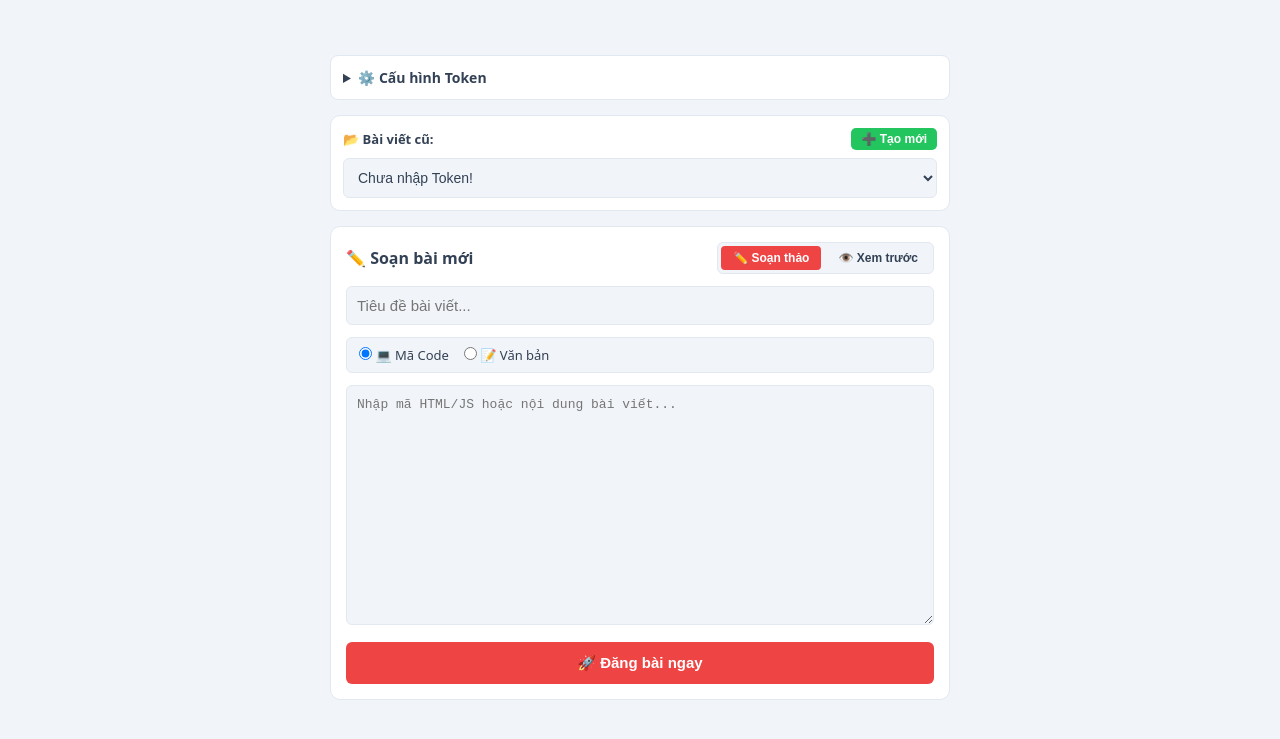
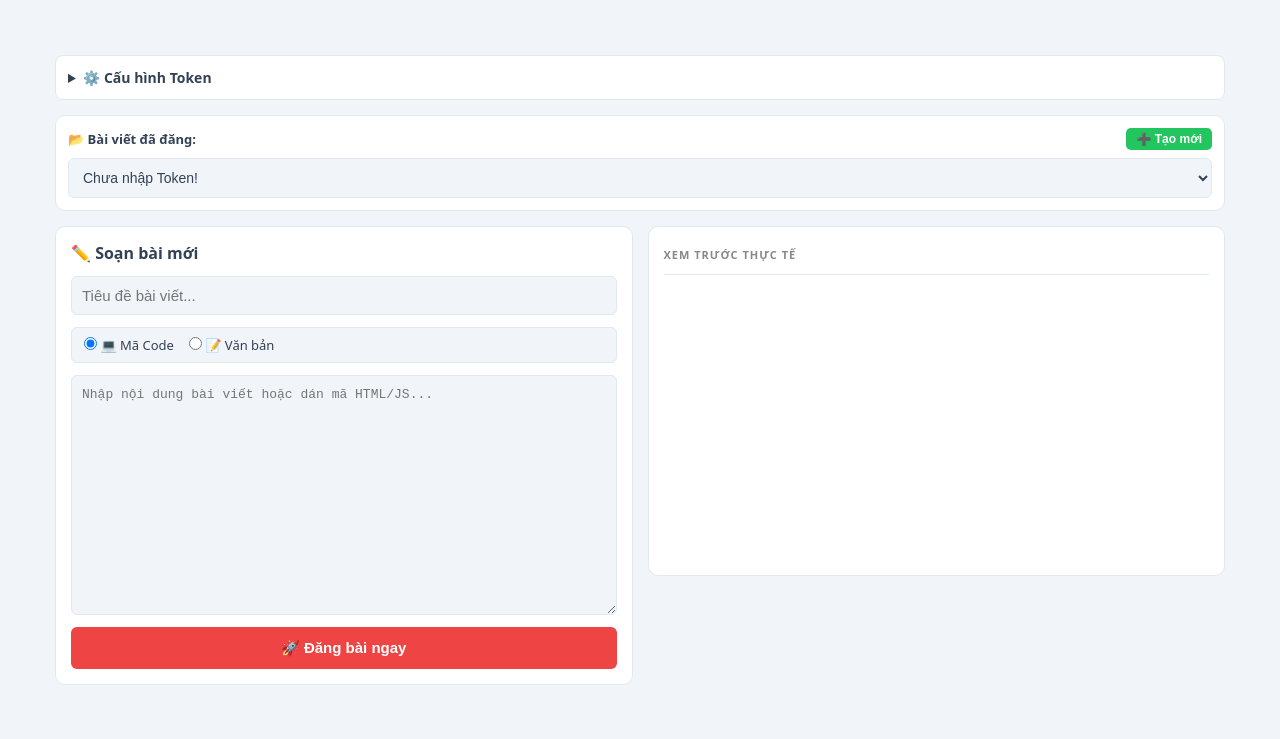
Before and after one commit to longhai/codes, a Jekyll site: the page built from admin.html, in a window 1280 px wide. Shown: the top 739 px of the page. Built offline with Jekyll 4.4.1, drawn with Linux system fonts in a browser that asks for light colours.

Commit message:
Update admin.html

```diff
--- a/admin.html
+++ b/admin.html
@@ -3,7 +3,22 @@ layout: default
 title: Quản lý Bài viết
 body_class: page-index
 ---
-<div class="container" style="max-width: 650px; padding: 15px; margin: 0 auto;">
+<style>
+  .admin-grid { display: grid; grid-template-columns: 1fr; gap: 15px; }
+  .preview-box { background: var(--card); border: 1px solid var(--border); border-radius: 10px; padding: 15px; min-height: 350px; overflow-y: auto; }
+  .tab-btn { padding: 8px 16px; border: 1px solid var(--border); background: var(--bg); color: var(--text); border-radius: 6px; cursor: pointer; font-weight: bold; }
+  .tab-btn.active { background: var(--pri); color: #fff; border-color: var(--pri); }
+
+  /* Tối ưu 2 cột cho màn hình lớn (PC) */
+  @media (min-width: 992px) {
+    .admin-container { max-width: 1200px !important; }
+    .admin-grid { grid-template-columns: 1fr 1fr; }
+    .mobile-tabs { display: none !important; }
+    .view-panel { display: block !important; }
+  }
+</style>
+
+<div class="container admin-container" style="max-width: 650px; padding: 15px; margin: 0 auto;">
 
   <!-- CẤU HÌNH GITHUB -->
   <details style="margin-bottom: 15px; background: var(--card); padding: 12px; border-radius: 8px; border: 1px solid var(--border);">
@@ -16,10 +31,10 @@ body_class: page-index
     </div>
   </details>
 
-  <!-- CHỌN BÀI CŨ -->
+  <!-- THANH CHỌN BÀI CŨ -->
   <div style="background: var(--card); border: 1px solid var(--border); border-radius: 10px; padding: 12px; margin-bottom: 15px; display: flex; flex-direction: column; gap: 8px;">
     <div style="display: flex; justify-content: space-between; align-items: center;">
-      <label for="postSelect" style="font-size: 13px; font-weight: bold;">📂 Bài viết cũ:</label>
+      <label for="postSelect" style="font-size: 13px; font-weight: bold;">📂 Bài viết đã đăng:</label>
       <button type="button" onclick="resetForm()" style="padding: 4px 10px; background: #22c55e; color: #fff; border: 0; border-radius: 5px; font-size: 12px; font-weight: bold; cursor: pointer;">➕ Tạo mới</button>
     </div>
     <select id="postSelect" style="width: 100%; padding: 10px; border-radius: 6px; border: 1px solid var(--border); background: var(--bg); color: var(--text); font-size: 14px;">
@@ -27,17 +42,17 @@ body_class: page-index
     </select>
   </div>
 
-  <!-- SOẠN THẢO & XEM TRƯỚC -->
-  <div style="background: var(--card); border: 1px solid var(--border); border-radius: 10px; padding: 15px;">
+  <!-- THANH CHUYỂN TAB TRÊN MOBILE -->
+  <div class="mobile-tabs" style="display: flex; gap: 10px; margin-bottom: 15px;">
+    <button type="button" class="tab-btn active" id="tabEditBtn" onclick="switchTab('edit')">✏️ Soạn thảo</button>
+    <button type="button" class="tab-btn" id="tabPrevBtn" onclick="switchTab('preview')">👁️ Xem thực tế</button>
+  </div>
 
-    <!-- TAB CHUYỂN ĐỔI -->
-    <div style="display: flex; justify-content: space-between; align-items: center; margin-bottom: 12px;">
-      <h3 id="formTitle" style="font-size: 16px; margin: 0;">✏️ Soạn bài mới</h3>
-      <div style="display: flex; gap: 5px; background: var(--bg); padding: 3px; border-radius: 6px; border: 1px solid var(--border);">
-        <button type="button" id="tabEdit" onclick="switchTab('edit')" style="padding: 5px 12px; border: 0; border-radius: 4px; background: var(--pri); color: #fff; font-size: 12px; font-weight: bold; cursor: pointer;">✏️ Soạn thảo</button>
-        <button type="button" id="tabPreview" onclick="switchTab('preview')" style="padding: 5px 12px; border: 0; border-radius: 4px; background: transparent; color: var(--text); font-size: 12px; font-weight: bold; cursor: pointer;">👁️ Xem trước</button>
-      </div>
-    </div>
+  <div class="admin-grid">
+
+    <!-- CỘT 1: SOẠN THẢO -->
+    <div id="editPanel" class="view-panel" style="background: var(--card); border: 1px solid var(--border); border-radius: 10px; padding: 15px;">
+      <h3 id="formTitle" style="margin-bottom: 12px; font-size: 16px;">✏️ Soạn bài mới</h3>
 
       <form id="postForm" style="display: flex; flex-direction: column; gap: 12px;">
         <input type="text" id="title" placeholder="Tiêu đề bài viết..." required style="padding: 10px; border-radius: 6px; border: 1px solid var(--border); background: var(--bg); color: var(--text); font-size: 15px;">
@@ -47,18 +62,22 @@ body_class: page-index
           <label style="font-size: 13px; cursor: pointer;"><input type="radio" name="postType" value="text"> 📝 Văn bản</label>
         </div>
 
-      <!-- KHU VỰC NHẬP NỘI DUNG -->
-      <div id="editArea">
-        <textarea id="content" placeholder="Nhập mã HTML/JS hoặc nội dung bài viết..." rows="12" required style="width: 100%; box-sizing: border-box; padding: 10px; border-radius: 6px; border: 1px solid var(--border); background: var(--bg); color: var(--text); font-family: monospace; font-size: 13px; line-height: 1.4;"></textarea>
-      </div>
-
-      <!-- KHU VỰC XEM TRƯỚC THỰC TẾ (MẶC ĐỊNH ẨN) -->
-      <div id="previewArea" style="display: none; width: 100%; min-height: 250px; border-radius: 6px; border: 1px solid var(--border); background: #fff; overflow: hidden;">
-        <iframe id="previewFrame" style="width: 100%; height: 300px; border: 0;"></iframe>
-      </div>
+        <textarea id="content" placeholder="Nhập nội dung bài viết hoặc dán mã HTML/JS..." rows="12" required style="padding: 10px; border-radius: 6px; border: 1px solid var(--border); background: var(--bg); color: var(--text); font-family: monospace; font-size: 13px; line-height: 1.4;"></textarea>
 
         <button type="submit" id="submitBtn" style="padding: 12px; background: var(--pri); color: #fff; border: 0; border-radius: 6px; font-weight: bold; font-size: 15px; cursor: pointer;">🚀 Đăng bài ngay</button>
       </form>
+    </div>
+
+    <!-- CỘT 2: XEM TRƯỚC THỰC TẾ -->
+    <div id="previewPanel" class="view-panel" style="display: none;">
+      <div class="preview-box">
+        <span style="font-size: 11px; color: #888; text-transform: uppercase; font-weight: bold; letter-spacing: 1px;">Xem trước thực tế</span>
+        <h1 id="pvTitle" style="margin: 10px 0; font-size: 20px;"></h1>
+        <hr style="border: 0; border-top: 1px solid var(--border); margin-bottom: 15px;">
+        <div id="pvBody"></div>
+      </div>
+    </div>
+
   </div>
 
 </div>
@@ -83,47 +102,53 @@ function saveConfig() {
   loadPosts();
 }
 
-// 1. Chuyển đổi giữa Chế độ Soạn thảo và Xem trước
+// Xử lý chuyển Tab trên Điện thoại
 function switchTab(tab) {
-  const editArea = document.getElementById('editArea');
-  const previewArea = document.getElementById('previewArea');
-  const tabEdit = document.getElementById('tabEdit');
-  const tabPreview = document.getElementById('tabPreview');
+  const editPnl = document.getElementById('editPanel');
+  const prevPnl = document.getElementById('previewPanel');
+  const btnEdit = document.getElementById('tabEditBtn');
+  const btnPrev = document.getElementById('tabPrevBtn');
 
-  if (tab === 'preview') {
-    editArea.style.display = 'none';
-    previewArea.style.display = 'block';
-    tabEdit.style.background = 'transparent';
-    tabEdit.style.color = 'var(--text)';
-    tabPreview.style.background = 'var(--pri)';
-    tabPreview.style.color = '#fff';
-
-    // Rendercode hoặc văn bản vào iFrame thực tế
-    const content = document.getElementById('content').value;
-    const isCode = document.querySelector('input[name="postType"]:checked').value === 'code';
-    const iframe = document.getElementById('previewFrame').contentWindow.document;
-
-    iframe.open();
-    if (isCode) {
-      // Chạy trực tiếp HTML/JS/CSS
-      iframe.write(content);
+  if (tab === 'edit') {
+    editPnl.style.display = 'block';
+    prevPnl.style.display = 'none';
+    btnEdit.classList.add('active');
+    btnPrev.classList.remove('active');
   } else {
-      // Hiển thị dạng văn bản
-      iframe.write(`<div style="font-family: sans-serif; padding: 15px; line-height: 1.6; color: #333;">${content.replace(/\n/g, '<br>')}</div>`);
-    }
-    iframe.close();
-
-  } else {
-    editArea.style.display = 'block';
-    previewArea.style.display = 'none';
-    tabEdit.style.background = 'var(--pri)';
-    tabEdit.style.color = '#fff';
-    tabPreview.style.background = 'transparent';
-    tabPreview.style.color = 'var(--text)';
+    editPnl.style.display = 'none';
+    prevPnl.style.display = 'block';
+    btnEdit.classList.remove('active');
+    btnPrev.classList.add('active');
+    updatePreview();
   }
 }
 
-// 2. Tải danh sách bài cũ
+// Cập nhật nội dung Xem thực tế Real-time
+function updatePreview() {
+  const title = document.getElementById('title').value || 'Tiêu đề bài viết...';
+  const content = document.getElementById('content').value || 'Nội dung sẽ hiển thị ở đây...';
+  const isCode = document.querySelector('input[name="postType"]:checked').value === 'code';
+
+  document.getElementById('pvTitle').textContent = title;
+  const pvBody = document.getElementById('pvBody');
+
+  if (isCode) {
+    pvBody.innerHTML = `<pre style="background:var(--bg); padding:12px; border-radius:6px; overflow-x:auto; border:1px solid var(--border); font-family:monospace; font-size:13px;"><code>${escapeHtml(content)}</code></pre>`;
+  } else {
+    pvBody.innerHTML = content.replace(/\n/g, '<br>');
+  }
+}
+
+function escapeHtml(text) {
+  return text.replace(/&/g, "&amp;").replace(/</g, "&lt;").replace(/>/g, "&gt;").replace(/"/g, "&quot;");
+}
+
+// Lắng nghe gõ phím để Live Preview tự cập nhật
+document.getElementById('title').addEventListener('input', updatePreview);
+document.getElementById('content').addEventListener('input', updatePreview);
+document.querySelectorAll('input[name="postType"]').forEach(r => r.addEventListener('change', updatePreview));
+
+// Tải bài viết cũ
 async function loadPosts() {
   const selectEl = document.getElementById('postSelect');
   if (!GH_CONFIG.token) {
```
Also changed, not shown: other parts of admin.html (+2 -2 lines). Lines whose indentation alone changed are shown as unchanged.
